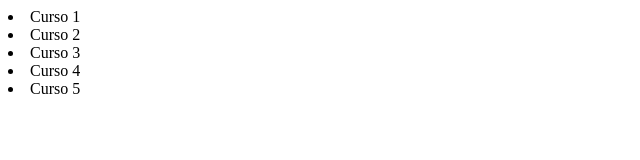
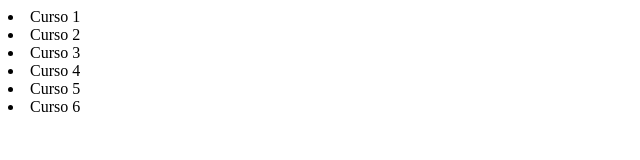
Before and after one commit to caioandradelima/alura-git, a plain HTML site: page index.html in a window 1280 px wide. Shown: the full height of the page, 0-640 px from the left. Drawn offline with Linux system fonts and the light colour scheme.

Commit message:
Adicionando curso 6

```diff
--- a/index.html
+++ b/index.html
@@ -12,5 +12,6 @@
     <li>Curso 3 </li>
     <li>Curso 4 </li>
     <li>Curso 5 </li>
+    <li>Curso 6</li>
 </body>
 </html>
```
